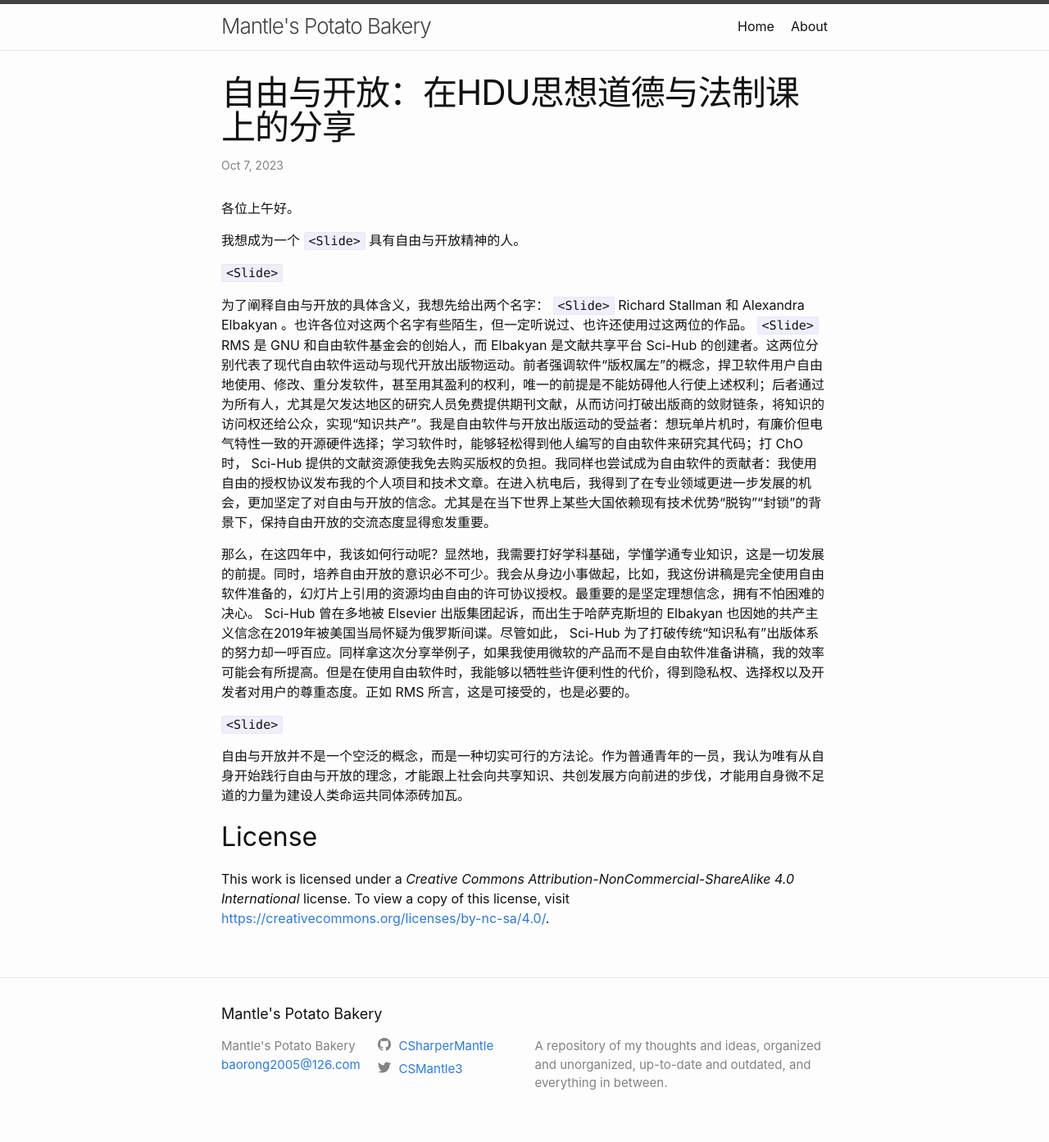
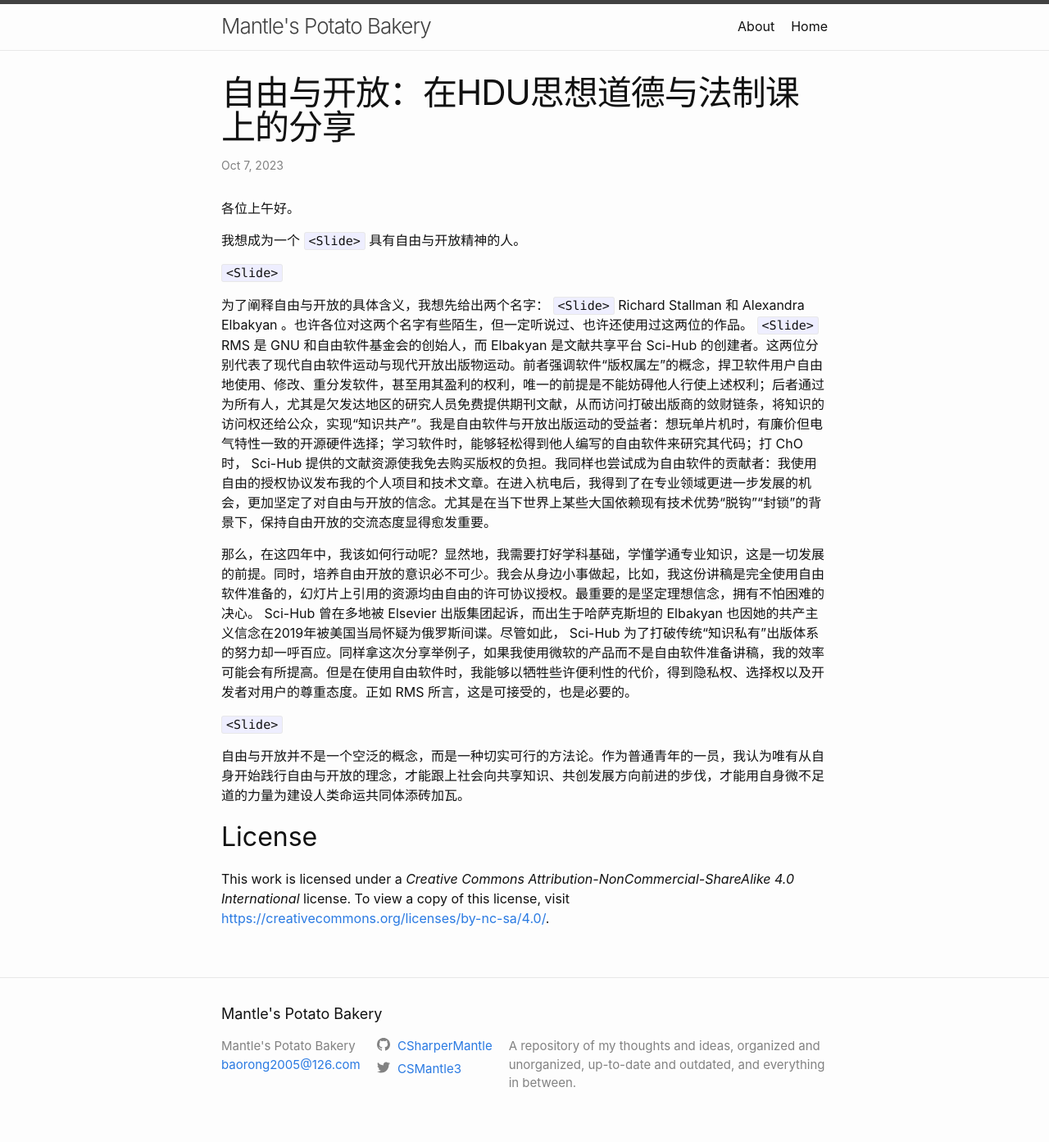
Before and after one commit to CSharperMantle/CSharperMantle.github.io, a Jekyll site: the page built from _posts/2023-10-09-free-and-open-future-of-mine.md, in a window 1280 px wide. Shown: the whole page at 82% size. Built offline with Jekyll 4.4.1, drawn with Linux system fonts in a browser that asks for light colours.

Commit message:
Update various layouts and pages

```diff
--- a/Gemfile
+++ b/Gemfile
@@ -15,13 +15,14 @@
 
 # If you want to use GitHub Pages, remove the "gem "jekyll"" above and
 # uncomment the line below. To upgrade, run `bundle update github-pages`.
-gem "github-pages", "~> 226", group: :jekyll_plugins
+gem "github-pages", "~> 231", group: :jekyll_plugins
 
 # If you have any plugins, put them here!
 group :jekyll_plugins do
   gem 'jekyll-sitemap'
   gem 'jekyll-feed'
   gem 'jekyll-seo-tag'
+  gem 'jemoji'
 end
 
 # Windows does not include zoneinfo files, so bundle the tzinfo-data gem
--- a/_config.yml
+++ b/_config.yml
@@ -1,13 +1,3 @@
-# Welcome to Jekyll!
-#
-# This config file is meant for settings that affect your whole blog, values
-# which you are expected to set up once and rarely edit after that. If you find
-# yourself editing this file very often, consider using Jekyll's data files
-# feature for the data you need to update frequently.
-#
-# For technical reasons, this file is *NOT* reloaded automatically when you use
-# 'bundle exec jekyll serve'. If you change this file, please restart the server process.
-
 # Site settings
 # These are used to personalize your new site. If you look in the HTML files,
 # you will see them accessed via {{ site.title }}, {{ site.email }}, and so on.
@@ -20,15 +10,16 @@
 description: >-
     A repository of my thoughts and ideas, organized and unorganized,
     up-to-date and outdated, and everything in between.
-baseurl: "" # the subpath of your site, e.g. /blog
-url: "https://csharpermantle.github.io" # the base hostname & protocol for your site, e.g. http://example.com
-github_username:  CSharperMantle
+baseurl: "/" # the subpath of your site, e.g. /blog
+url: "https://csmantle.top" # the base hostname & protocol for your site, e.g. http://example.com
+github_username: CSharperMantle
 twitter_username: CSMantle3
 social:
-  name: Rong "Mantle" Bao (CSharperMantle; CSMantle)
+  name: Rong "Mantle" Bao
   links:
     - https://github.com/CSharperMantle
     - https://twitter.com/CSMantle3
+show_excerpts: true
 
 # Build settings
 markdown: kramdown
@@ -37,6 +28,7 @@
   - jekyll-feed
   - jekyll-sitemap
   - jekyll-seo-tag
+  - jemoji
 
 # Exclude from processing.
 # The following items will not be processed, by default. Create a custom list
--- a/_layouts/home.html
+++ b/_layouts/home.html
@@ -22,7 +22,9 @@
           </a>
         </h3>
         {%- if site.show_excerpts -%}
-          {{ post.excerpt }}
+          <p class="post-excerpt">
+            {{ post.excerpt | strip_html | truncate: 250 }}
+          </p>
         {%- endif -%}
       </li>
       {%- endfor -%}
--- a/_sass/minima/_layout.scss
+++ b/_sass/minima/_layout.scss
@@ -127,7 +127,7 @@
   margin-left: -$spacing-unit / 2;
 
   display: grid;
-  grid-template-columns: minmax(0, 1fr) minmax(0, 1fr) minmax(0, 2fr);
+  grid-template-areas: "a b c c";
   column-gap: 5px;
 
   @extend %clearfix;
@@ -143,25 +143,28 @@
    line-break: anywhere;
   }
 
-  .footer-col-1 {
-    grid-column: 1;
+  &.footer-col-1 {
+    grid-area: a;
   }
 
-  .footer-col-2 {
-    grid-column: 2;
+  &.footer-col-2 {
+    grid-area: b;
   }
 
-  .footer-col-3 {
-    grid-column: 3;
+  &.footer-col-3 {
+    grid-area: c;
   }
 }
 
 @include media-query($on-palm) {
+  .footer-col-wrapper {
+    grid-template-areas:
+      "a c"
+      "b c";
+  }
+
   .footer-col {
     float: none;
-  }
-  .footer-col-wrapper {
-    grid-template-columns: repeat(3, minmax(0, 1fr));
   }
 }
 
@@ -189,6 +192,10 @@
 
   > li {
     margin-bottom: $spacing-unit;
+
+    > .post-excerpt {
+      color: #7c7c7c;
+    }
   }
 }
 
```
Also changed, not shown: about.md (+10 -10 lines), index.md (+6 -0 lines), Gemfile.lock, 1 other file.
